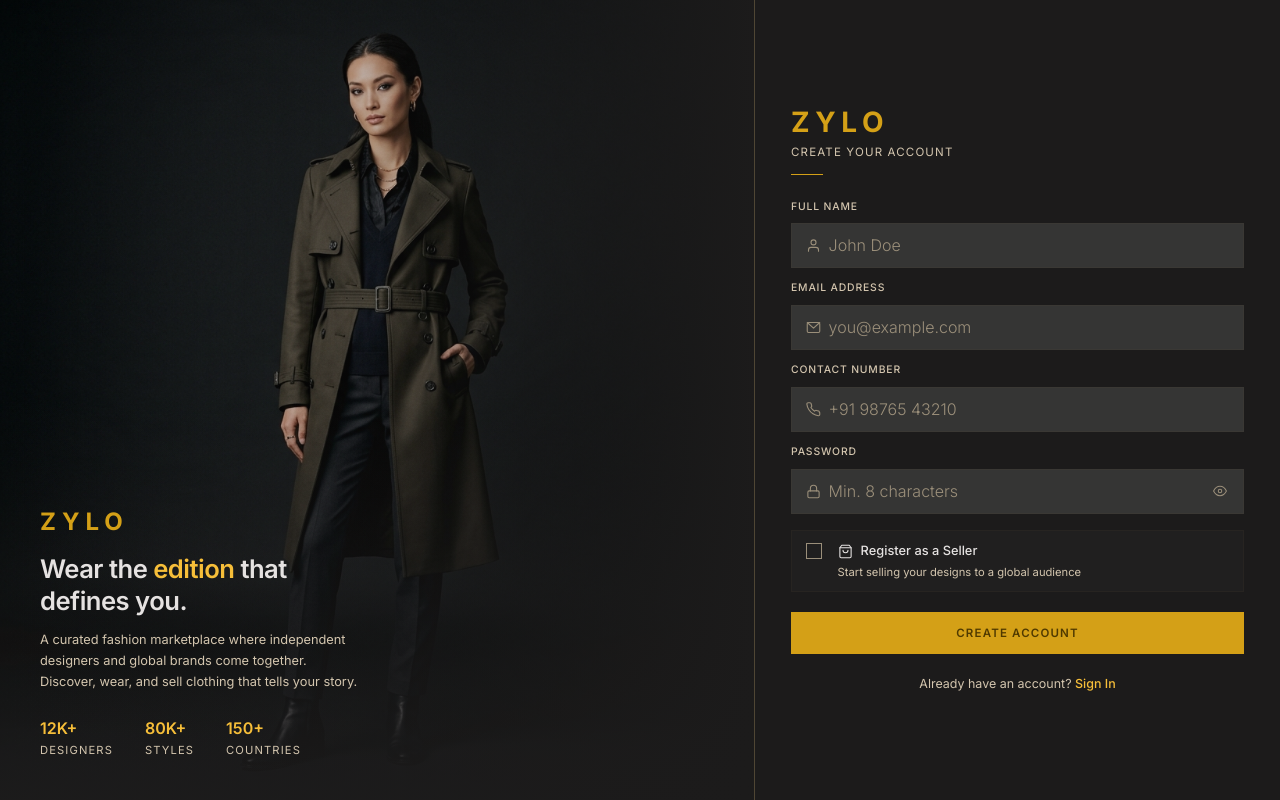
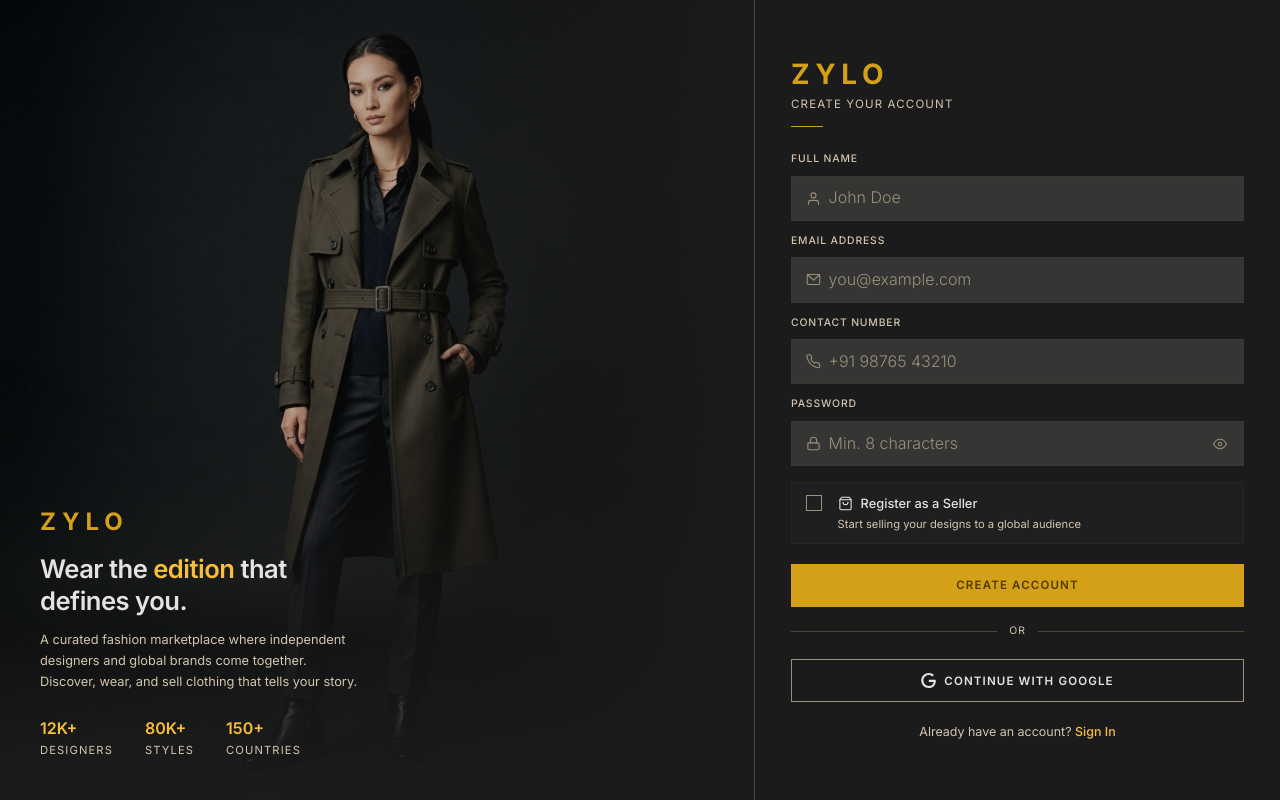
Before and after one commit to Subham777-max/Zylo, a React app in the folder Frontend/: page /register in a window 1280 px wide. Built offline with nearby package versions, Linux system fonts and the light colour scheme; no server answers; the HTML template or start-up script is replaced by a standard one.

Commit message:
feat: add Google sign-in option to Login and Register forms

```diff
--- a/Frontend/src/components/ui/AuthIcons.jsx
+++ b/Frontend/src/components/ui/AuthIcons.jsx
@@ -120,3 +120,15 @@ export const StoreIcon = () => (
     <path d="M16 10a4 4 0 0 1-8 0" />
   </svg>
 );
+
+export const GoogleIcon = () => (
+  <svg
+    xmlns="http://www.w3.org/2000/svg"
+    width="15"
+    height="15"
+    viewBox="0 0 24 24"
+    fill="currentColor"
+  >
+    <path d="M12.48 10.92v3.28h7.84c-.24 1.84-.853 3.187-1.787 4.133-1.147 1.147-2.933 2.4-6.053 2.4-4.827 0-8.6-3.893-8.6-8.72s3.773-8.72 8.6-8.72c2.6 0 4.507 1.027 5.907 2.347l2.307-2.307C18.747 1.44 16.133 0 12.48 0 5.867 0 .307 5.387.307 12s5.56 12 12.173 12c3.573 0 6.267-1.173 8.373-3.36 2.16-2.16 2.84-5.213 2.84-7.667 0-.76-.053-1.467-.173-2.053H12.48z" />
+  </svg>
+);
--- a/Frontend/src/features/auth/components/LoginForm.jsx
+++ b/Frontend/src/features/auth/components/LoginForm.jsx
@@ -6,6 +6,7 @@ import {
   LockIcon,
   EyeIcon,
   EyeOffIcon,
+  GoogleIcon,
 } from "../../../components/ui/AuthIcons";
 import { useAuth } from "../hooks/useAuth";
 
@@ -184,6 +185,35 @@ function LoginForm() {
             "Sign In"
           )}
         </button>
+
+        {/* Divider */}
+        <div className="flex items-center gap-3 my-1">
+          <div style={{ flex: 1, height: "1px", backgroundColor: "var(--color-outline-variant)" }} />
+          <span style={{ fontSize: "0.65rem", color: "var(--color-on-surface-variant)", textTransform: "uppercase", letterSpacing: "var(--letter-spacing-label)" }}>or</span>
+          <div style={{ flex: 1, height: "1px", backgroundColor: "var(--color-outline-variant)" }} />
+        </div>
+
+        {/* Continue with Google */}
+        <a
+          href="/api/auth/google"
+          className="flex items-center justify-center gap-2 w-full transition-colors mt-1"
+          style={{
+            border: "1px solid var(--color-outline)",
+            padding: "0.75rem",
+            borderRadius: 0,
+            color: "var(--color-on-surface)",
+            fontSize: "0.72rem",
+            fontWeight: 600,
+            textTransform: "uppercase",
+            letterSpacing: "0.1em",
+            textDecoration: "none"
+          }}
+          onMouseEnter={(e) => (e.currentTarget.style.backgroundColor = "var(--color-surface-container-high)")}
+          onMouseLeave={(e) => (e.currentTarget.style.backgroundColor = "transparent")}
+        >
+          <GoogleIcon />
+          Continue with Google
+        </a>
       </form>
 
       {/* Footer link */}
--- a/Frontend/src/features/auth/components/RegisterForm.jsx
+++ b/Frontend/src/features/auth/components/RegisterForm.jsx
@@ -7,8 +7,8 @@ import {
   PhoneIcon,
   LockIcon,
   EyeIcon,
-  EyeOffIcon,
   StoreIcon,
+  GoogleIcon,
 } from "../../../components/ui/AuthIcons";
 import { useAuth } from "../hooks/useAuth";
 
@@ -269,6 +269,35 @@ function RegisterForm() {
               "Create Account"
             )}
           </button>
+
+          {/* Divider */}
+          <div className="flex items-center gap-3 my-1">
+            <div style={{ flex: 1, height: "1px", backgroundColor: "var(--color-outline-variant)" }} />
+            <span style={{ fontSize: "0.65rem", color: "var(--color-on-surface-variant)", textTransform: "uppercase", letterSpacing: "var(--letter-spacing-label)" }}>or</span>
+            <div style={{ flex: 1, height: "1px", backgroundColor: "var(--color-outline-variant)" }} />
+          </div>
+
+          {/* Continue with Google */}
+          <a
+            href="/api/auth/google"
+            className="flex items-center justify-center gap-2 w-full transition-colors mt-1"
+            style={{
+              border: "1px solid var(--color-outline)",
+              padding: "0.7rem",
+              borderRadius: 0,
+              color: "var(--color-on-surface)",
+              fontSize: "0.72rem",
+              fontWeight: 600,
+              textTransform: "uppercase",
+              letterSpacing: "0.1em",
+              textDecoration: "none"
+            }}
+            onMouseEnter={(e) => (e.currentTarget.style.backgroundColor = "var(--color-surface-container-high)")}
+            onMouseLeave={(e) => (e.currentTarget.style.backgroundColor = "transparent")}
+          >
+            <GoogleIcon />
+            Continue with Google
+          </a>
         </form>
 
         {/* Footer link */}
```
